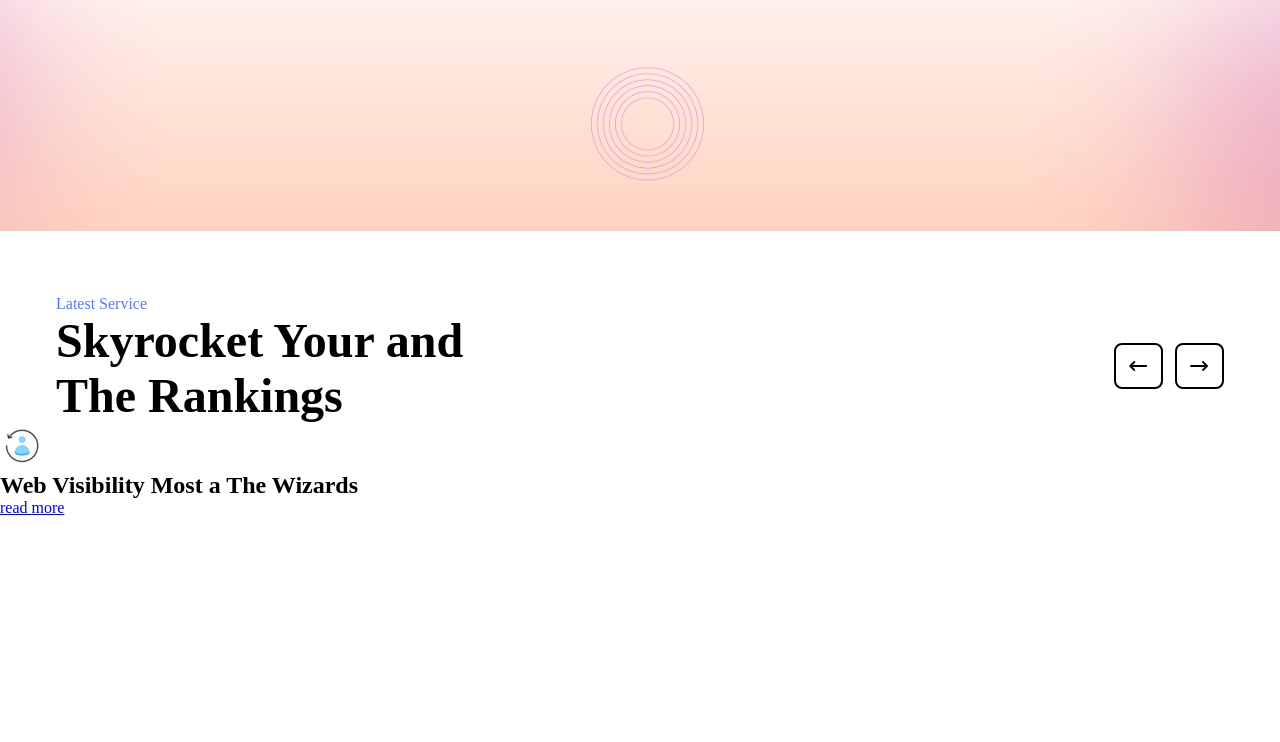
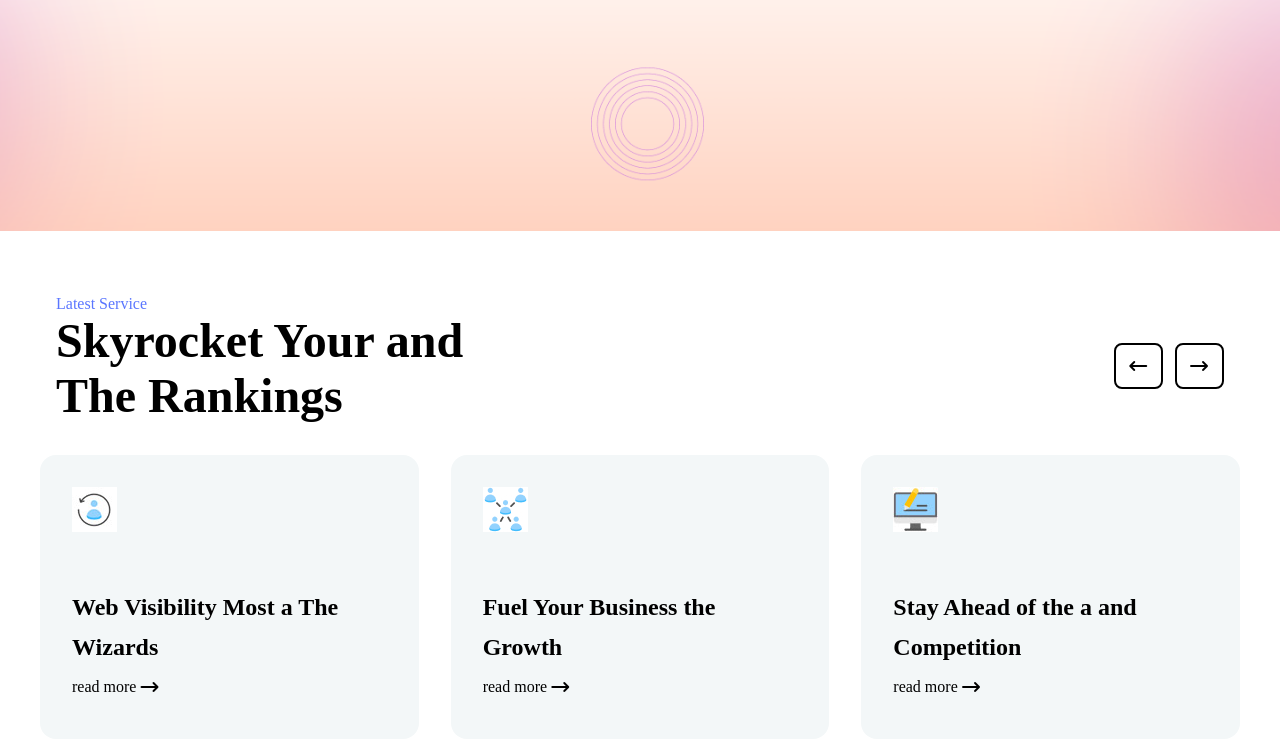
Before and after one commit to nitwebtraining/Ayeverse-Demo, a plain HTML site: page index.html in a window 1280 px wide. Shown: the part 569-1311 px from the top of the page. Before the commit the page ends 1150 px from the top, so only its background shows below. Drawn offline with Linux system fonts and the light colour scheme.

Commit message:
service section ok

```diff
--- a/assets/css/style.css
+++ b/assets/css/style.css
@@ -176,8 +176,51 @@ ul li {
     color: black;
     text-align: center;
     margin-left: .5rem;
+    cursor: pointer;
+
+}
+
+.service-head-icon i:hover {
+    background-color: black;
+    color: whitesmoke;
+    transition: background-color .8s ease;
 
 }
 
 
+
+
+.service-card {
+
+    padding: 2rem 2rem;
+    border-radius: 1rem;
+    background-color: var(--card-bg);
+    line-height: 2.5rem;
+}
+
+.service-card:hover {
+    background-color: var(--primary-color);
+    color: white;
+
+}
+
+.service-card img {
+    padding-bottom: 2.5rem;
+}
+
+.read-more {
+    display: inline-flex;
+    align-items: center;
+    color: inherit;
+    text-decoration: none;
+    gap: .2rem;
+}
+
+.service-card-sec {
+    padding: 2rem 0;
+    display: grid;
+    grid-template-columns: repeat(3, 1fr);
+    gap: 2rem;
+}
+
 /* service section end */
--- a/index.html
+++ b/index.html
@@ -75,17 +75,29 @@
                 <a href=""><i class="fa-solid fa-arrow-right-long "></i></a>
             </div>
         </div>
-        <div class="service-card-sec">
+        <div class="service-card-sec container">
             <div class="service-card">
                 <div>
                     <img src="assets/images/icons/user.jpg" alt="">
                 </div>
                 <h2>Web Visibility Most a The Wizards</h2>
-                <a href="#read">read more</a>
+                <a href="#read" class="read-more">read more <i class="fa-solid fa-arrow-right-long "></i></a>
             </div>
-
+            <div class="service-card">
+                <div>
+                    <img src="assets/images/icons/viral-marketing.jpg" alt="">
+                </div>
+                <h2>Fuel Your Business the Growth</h2>
+                <a href="#read" class="read-more">read more <i class="fa-solid fa-arrow-right-long "></i></a>
+            </div>
+            <div class="service-card">
+                <div>
+                    <img src="assets/images/icons/writing.jpg" alt="">
+                </div>
+                <h2>Stay Ahead of the a and Competition</h2>
+                <a href="#read" class="read-more">read more <i class="fa-solid fa-arrow-right-long "></i></a>
+            </div>
         </div>
-
     </section>
     <!-- Service section end -->
 
```
